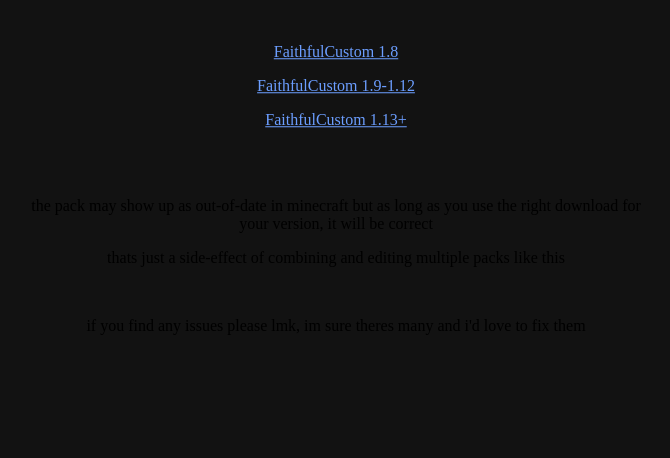
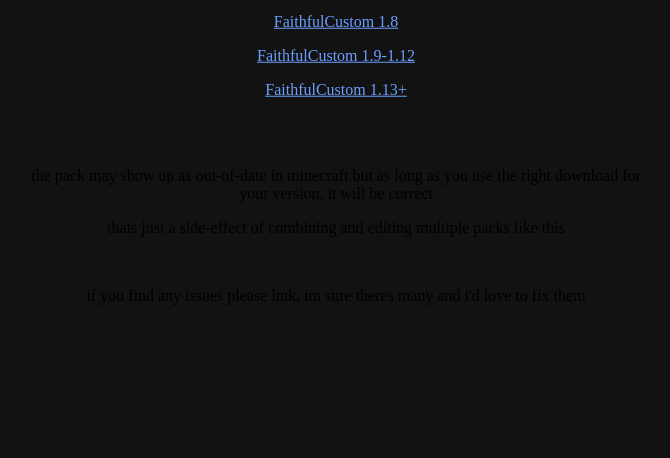
Before and after one commit to vinlind/vinlind.us, a plain HTML site: page packs/index.html in a window 1280 px wide. Shown: the part 342-800 px from the top of the page, without its empty margins (304-974 px from the left). Drawn offline with Linux system fonts and the light colour scheme.

Commit message:
Update index.html

```diff
--- a/packs/index.html
+++ b/packs/index.html
@@ -3,7 +3,7 @@
 
 <head>
     <title>vinlind.us</title>
-    <link rel="shortcut icon" href="./assets/img/pfp.png" />
+    <link rel="shortcut icon" href="https://vinlind.us/assets/img/pfp.png" />
     <style>
         body {
         	background-color: #121212;
@@ -26,8 +26,8 @@
         .v_center {
         	position: absolute;
         	left: 50%;
-        	top: 65%;
-        	transform: translate(-50%, -65%);
+        	top: 55%;
+        	transform: translate(-50%, -55%);
         }
     </style>
 </head>
```
